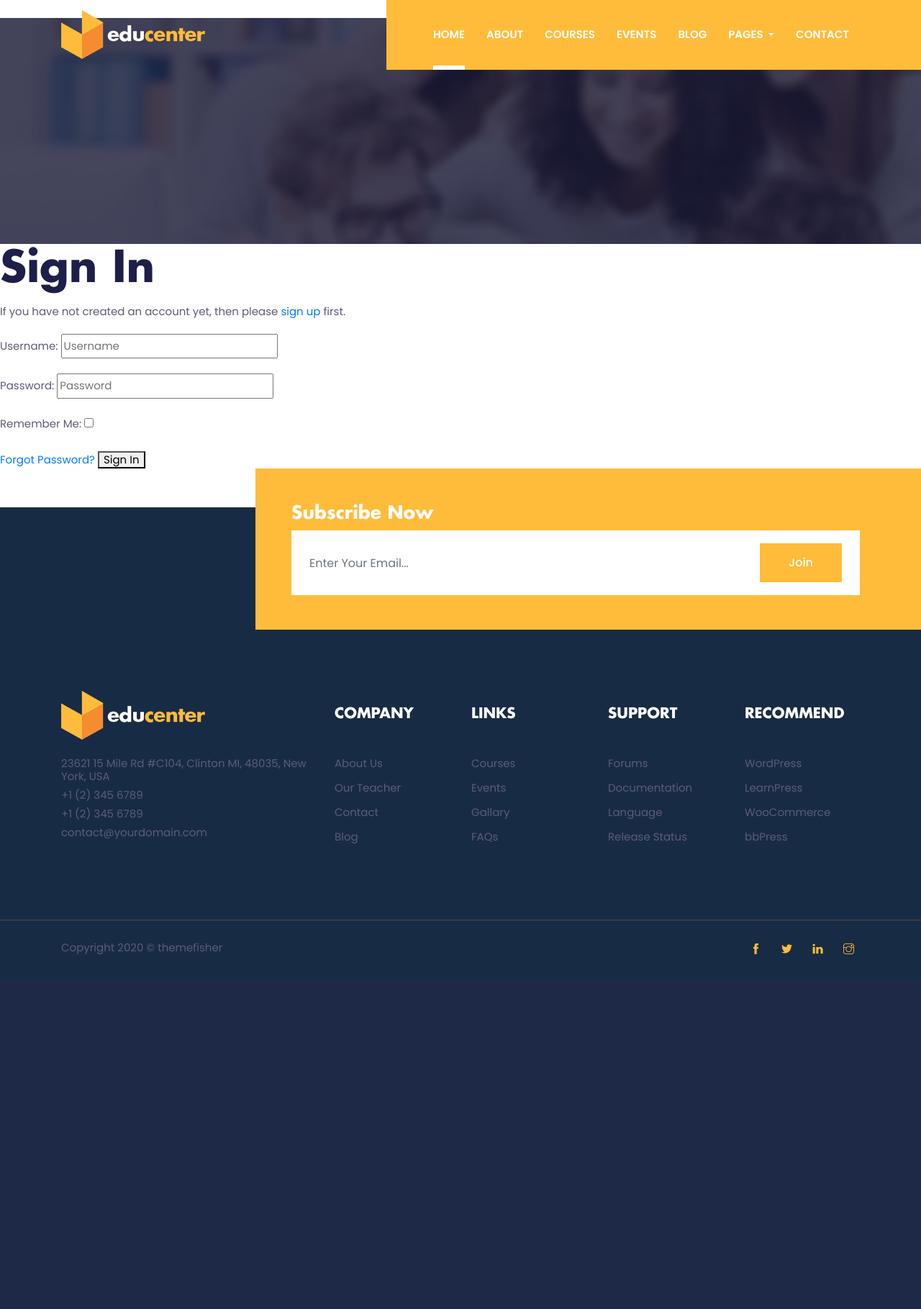
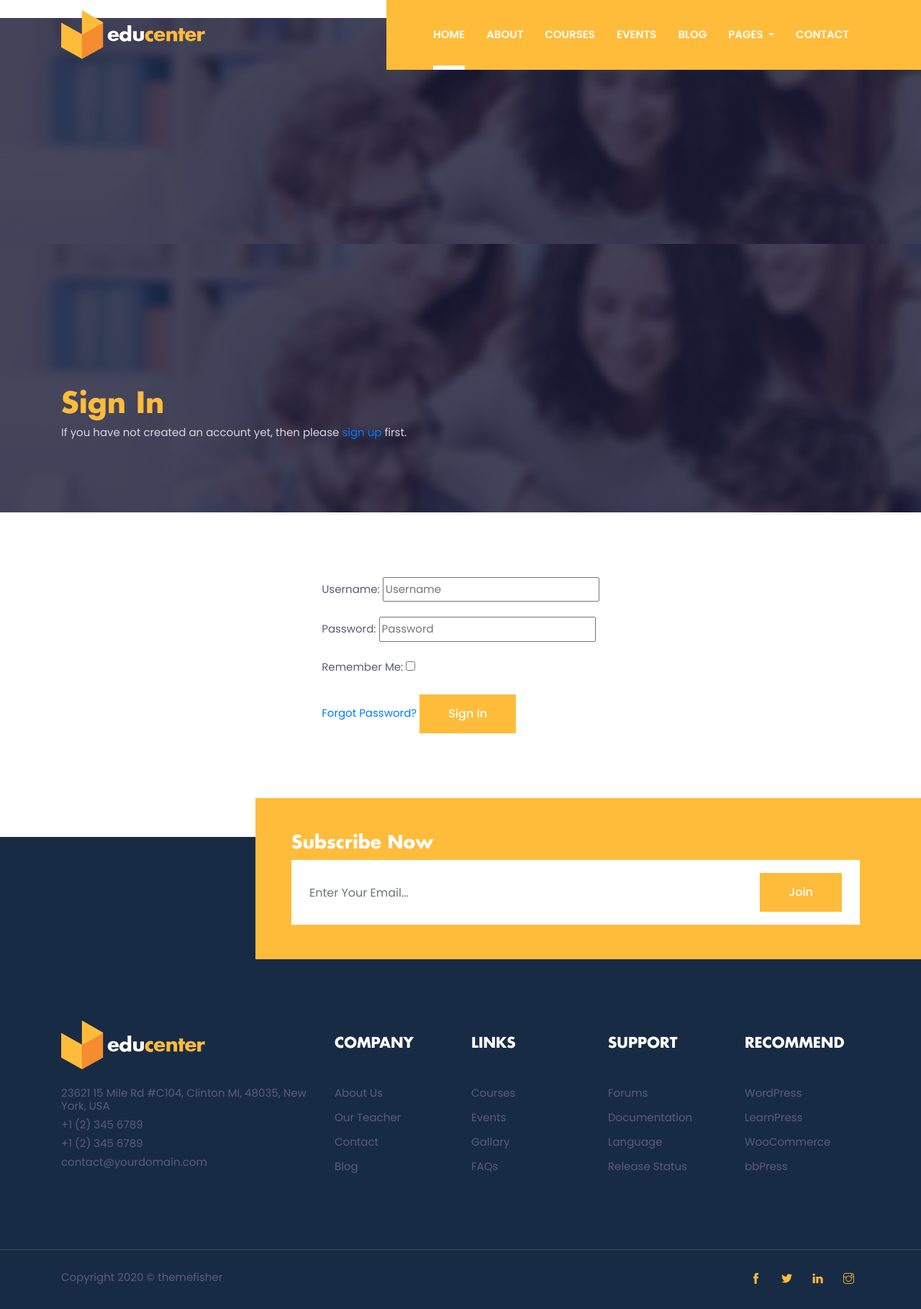
Before and after one commit to MilovanTomasevic/edu, a Django app: page /accounts/login/ in a window 1280 px wide. Shown: the part 47-1866 px from the top of the page at 72% size. Before the commit the page ends 1373 px from the top, so only its background shows below. Run offline with Django 3.2, Linux system fonts and the light colour scheme; some libraries are stand-ins or nearby versions.

Commit message:
adapting a new style for login page

```diff
--- a/edu/templates/account/login.html
+++ b/edu/templates/account/login.html
@@ -2,17 +2,28 @@
 
 {% load i18n %}
 {% load account socialaccount %}
+{% load crispy_forms_tags %}
+
+{% load static %}
 
 {% block head_title %}{% trans "Sign In" %}{% endblock %}
 
 {% block content %}
 
-<h1>{% trans "Sign In" %}</h1>
 
+<!-- page title -->
+<section class="page-title-section overlay" data-background="{% static 'images/backgrounds/page-title.jpg' %}">
+  <div class="container">
+    <div class="row">
+      <div class="col-md-8">
+        <ul class="list-inline custom-breadcrumb">
+          <li class="list-inline-item"><a class="h2 text-primary font-secondary">{% trans "Sign In" %}</a></li>
+          <li class="list-inline-item text-white h3 font-secondary @@nasted"></li>
+        </ul>
         {% get_providers as socialaccount_providers %}
 
         {% if socialaccount_providers %}
-<p>{% blocktrans with site.name as site_name %}Please sign in with one
+        <p class="text-lighten">{% blocktrans with site.name as site_name %}Please sign in with one
         of your existing third party accounts. Or, <a href="{{ signup_url }}">sign up</a>
         for a {{ site_name }} account and sign in below:{% endblocktrans %}</p>
 
@@ -29,10 +40,19 @@ for a {{ site_name }} account and sign in below:{% endblocktrans %}</p>
         {% include "socialaccount/snippets/login_extra.html" %}
 
         {% else %}
-<p>{% blocktrans %}If you have not created an account yet, then please
+        <p class="text-lighten">{% blocktrans %}If you have not created an account yet, then please
         <a href="{{ signup_url }}">sign up</a> first.{% endblocktrans %}</p>
         {% endif %}
+      </div>
+    </div>
+  </div>
+</section>
+<!-- /page title -->
 
+<!-- login form -->
+<section class="section">
+  <div class="container">
+    <div class="row justify-content-center align-self-center">
       <form class="login" method="POST" action="{% url 'account_login' %}">
         {% csrf_token %}
         {{ form.as_p }}
@@ -40,7 +60,11 @@ for a {{ site_name }} account and sign in below:{% endblocktrans %}</p>
         <input type="hidden" name="{{ redirect_field_name }}" value="{{ redirect_field_value }}" />
         {% endif %}
         <a class="button secondaryAction" href="{% url 'account_reset_password' %}">{% trans "Forgot Password?" %}</a>
-  <button class="primaryAction" type="submit">{% trans "Sign In" %}</button>
+        <button class="btn btn-primary" type="submit">{% trans "Sign In" %}</button>
       </form>
+    </div>
+  </div>
+</section>
+<!-- /login form -->
 
 {% endblock %}
```
Lines whose indentation alone changed are shown as unchanged.
